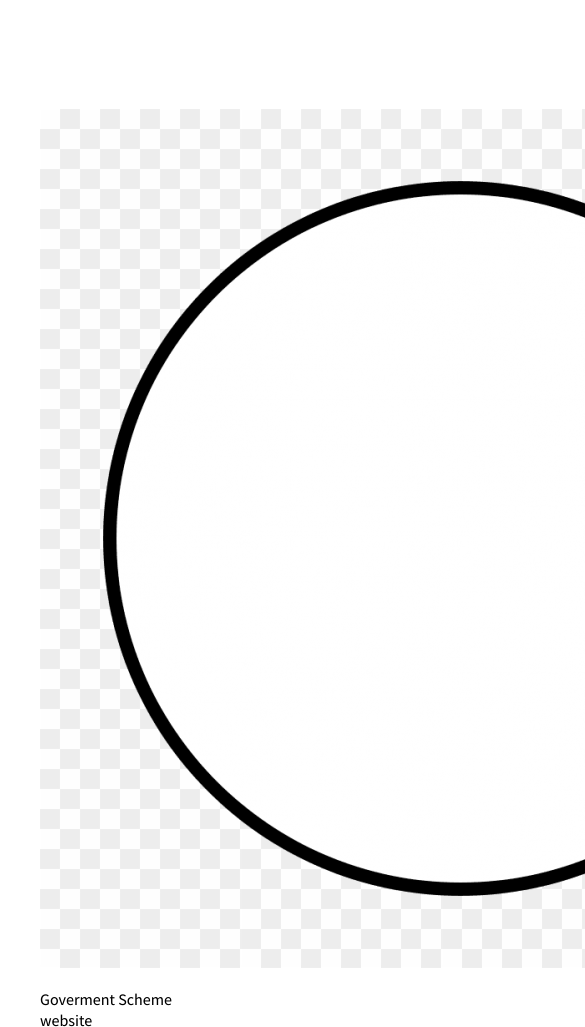
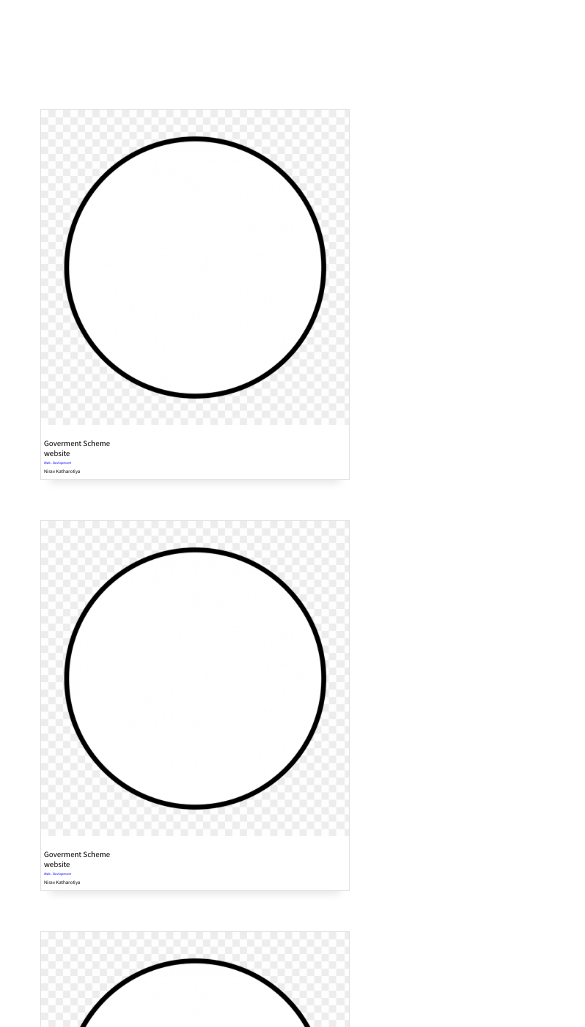
Before and after one commit to nirav0412/nirav0412.github.io, a plain HTML site: page index.html in a window 390 px wide. Shown: the part 973-2000 px from the top of the page, 585 px wide, since content can reach past the window. Drawn offline with nearby package versions, Linux system fonts and the light colour scheme.

Commit message:
Update index.css
Third Commit
Made Complete Basic Part

```diff
--- a/index.css
+++ b/index.css
@@ -27,6 +27,9 @@
 
     }
     .user-image{
+        border-radius: 50%;
+        box-sizing: border-box;
+        box-shadow: 17px 15px 36px -17px rgb(0 0 0 / 9%);
         display: block;
         margin-left: auto;
         margin-right: auto;
@@ -76,6 +79,38 @@
 
     }
 
+    /* ------------------ Work - Box ------------------------------ */
+
+    .work-box{
+        box-sizing:border-box;
+        border: 1px solid rgba(0, 0, 0, 0.1);
+        height: 100%;
+        width: 100%;
+        box-shadow: 0 13px 8px -10px rgb(0 0 0 / 10%);
+    }
+
+    .work-image img{
+        width: 100%;
+        height: 100%;
+    }
+    .name-container{
+        margin-left: 3px;
+    }
+    .name-1 p{
+        font-size: 8px;
+        margin-bottom: 2px;
+    }
+    .name-2 p{
+        color: blue;
+        margin-top: 0px;
+        margin-bottom: 0px;
+        font-size: 3.5px;
+    }
+    .user-name p{
+        margin-top: 3px;
+        font-size: 5px;
+    }
+
 }
 /*
 font-family: 'DM Sans', sans-serif;
```
